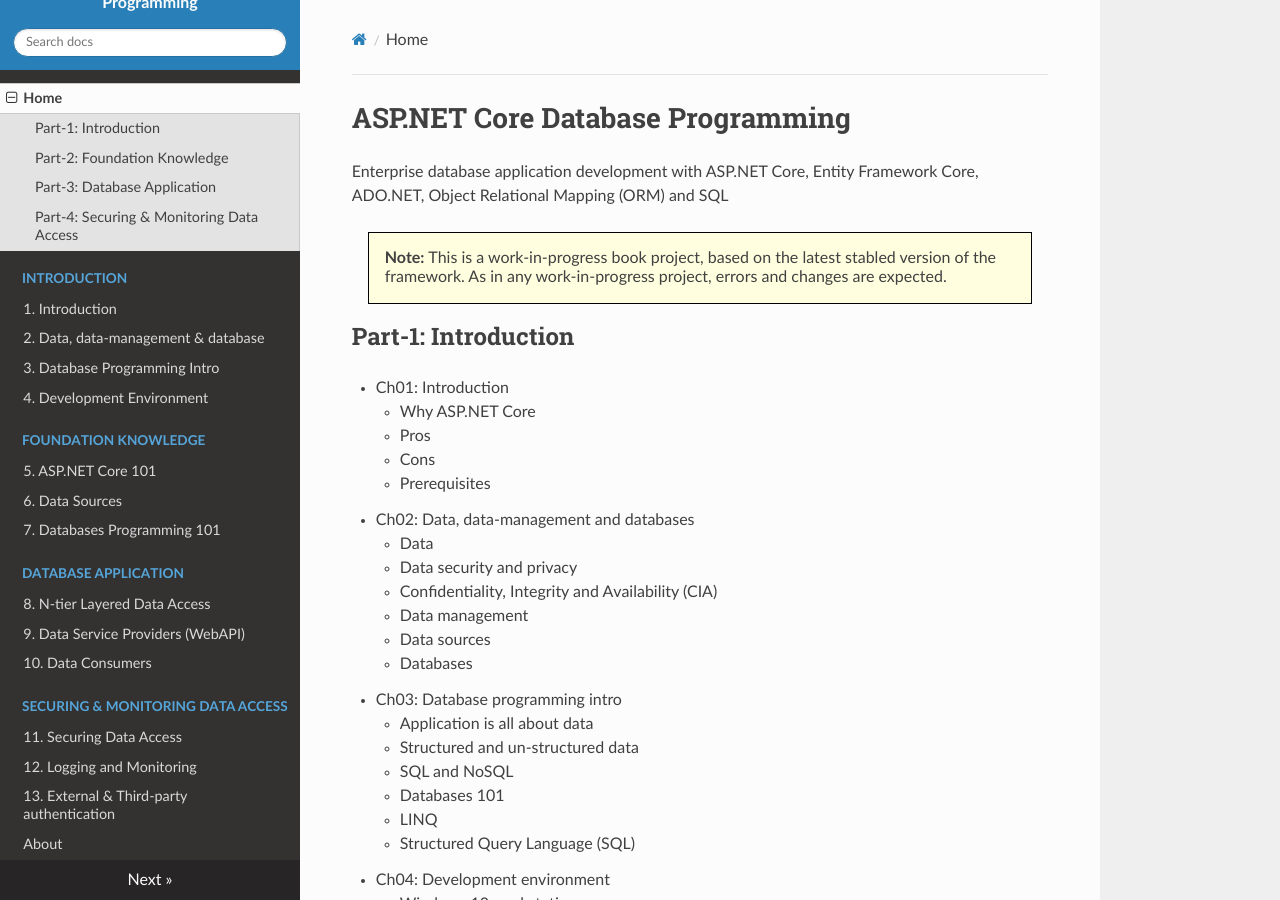
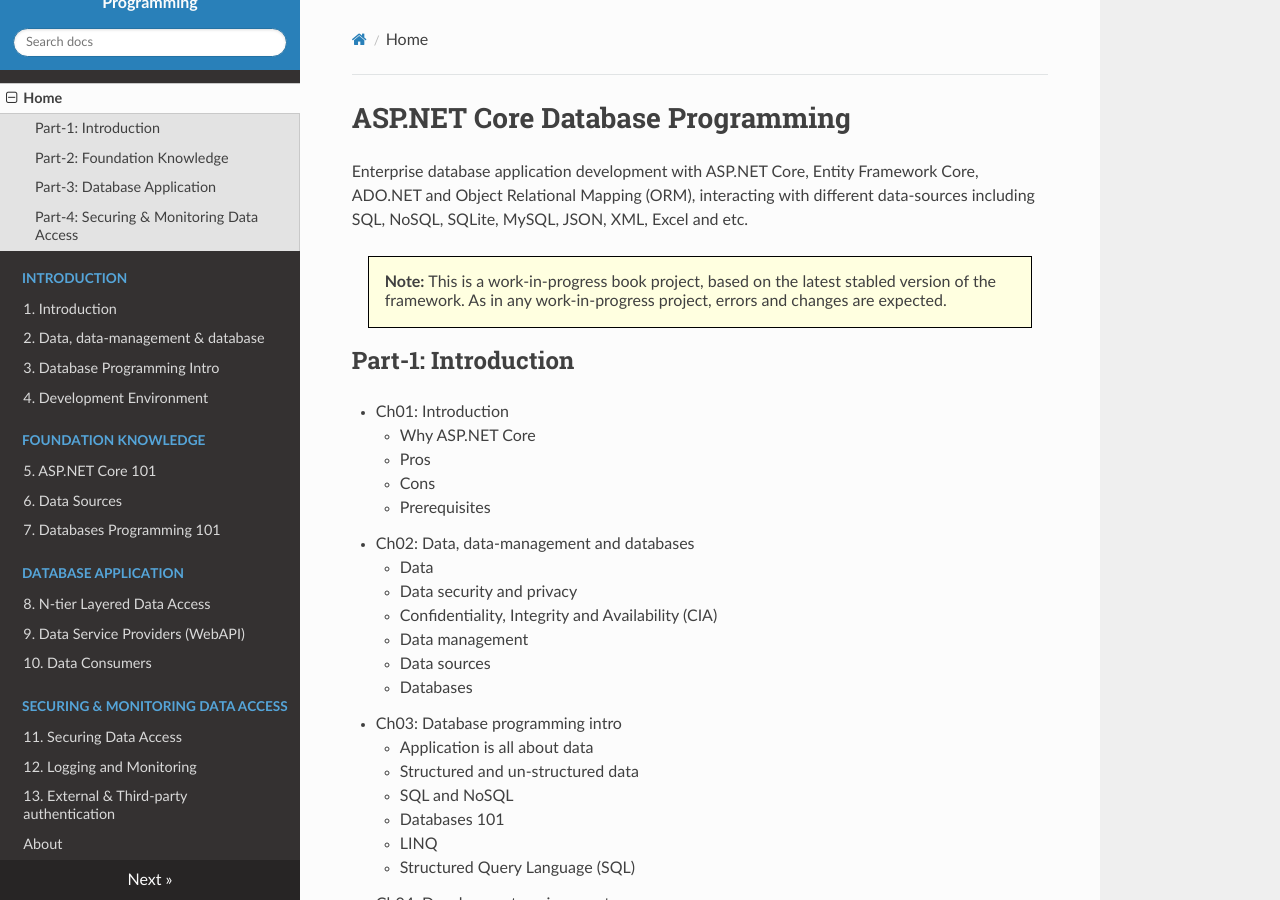
Before and after one commit to samuelp101/AspNetCore-Database, an MkDocs documentation site: the page built from docs/index.md, in a window 1280 px wide and 900 px high. Built offline with MkDocs 1.6.1, drawn with Linux system fonts in a browser that asks for light colours; nearby versions of some CDN libraries.

Commit message:
Update index

```diff
--- a/docs/index.md
+++ b/docs/index.md
@@ -1,6 +1,6 @@
 # ASP.NET Core Database Programming
 
-Enterprise database application development with ASP.NET Core, Entity Framework Core, ADO.NET, Object Relational Mapping (ORM) and SQL
+Enterprise database application development with ASP.NET Core, Entity Framework Core, ADO.NET and Object Relational Mapping (ORM), interacting with different data-sources including SQL, NoSQL, SQLite, MySQL, JSON, XML, Excel and etc.
 
 <div style="border: 1px solid black; margin: 1em; padding: 1em; background-color: #ffffE0;">
   <span style="font-weight: 600;">Note: </span>
```
